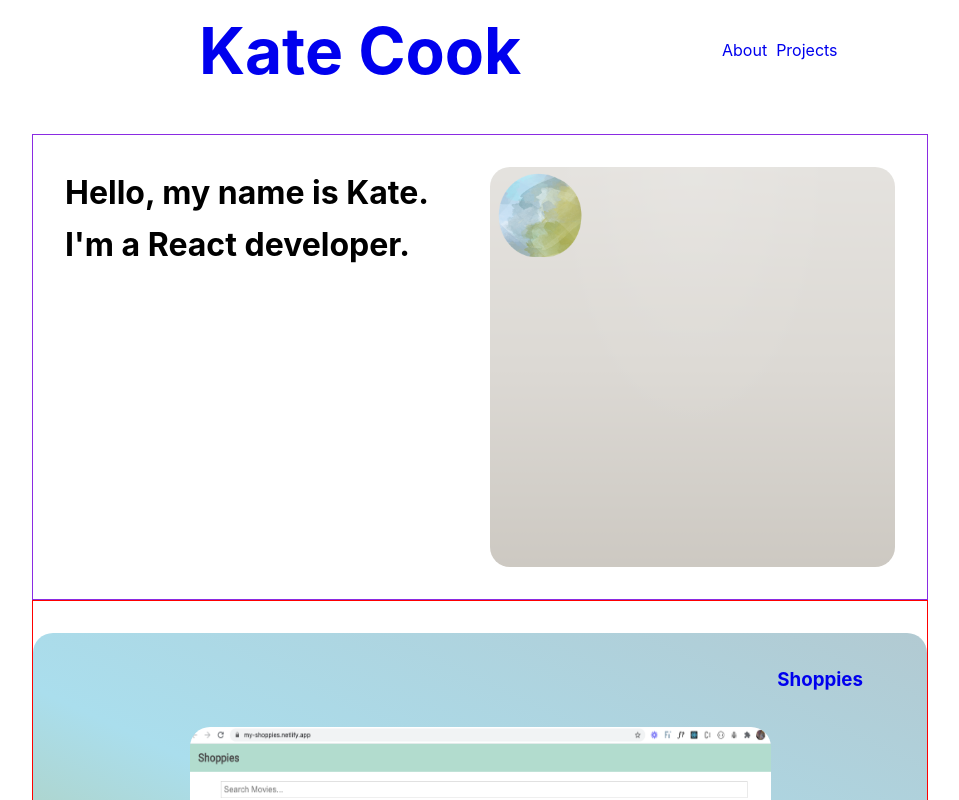
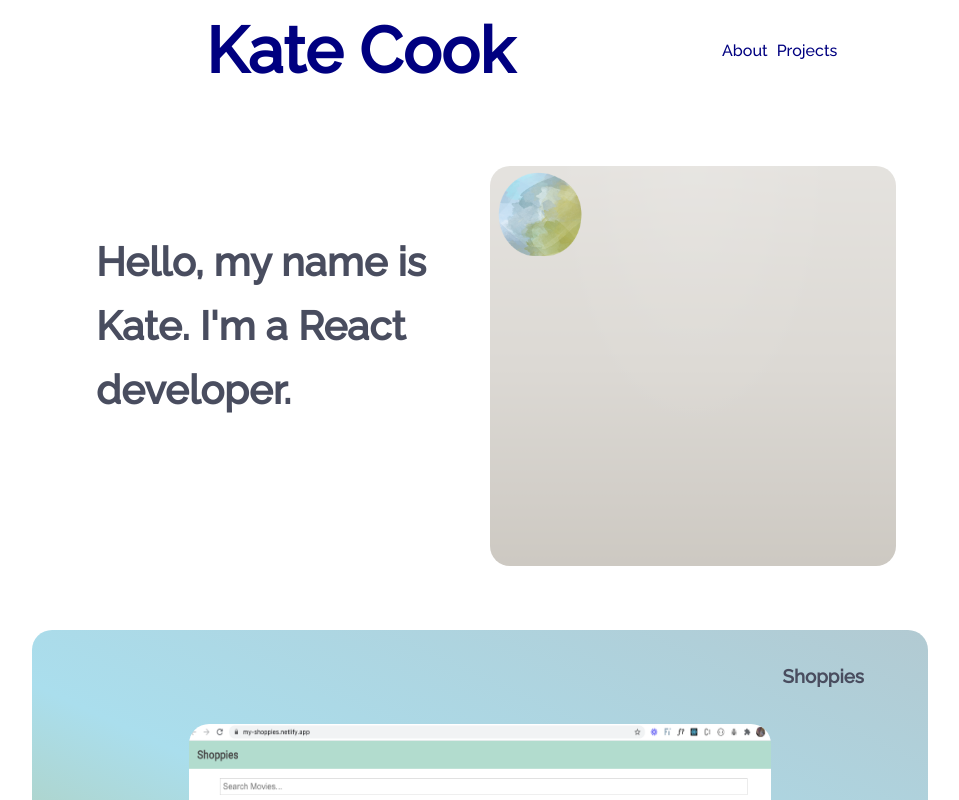
Before and after one commit to kecook/my-portfolio, a React (Create React App) app: page / in a window 1280 px wide. Shown: the top 800 px of the page, without its empty margins (160-1119 px from the left). Built offline with nearby package versions, Linux system fonts and the light colour scheme.

Commit message:
changes to font colour

```diff
--- a/public/index.html
+++ b/public/index.html
@@ -10,27 +10,9 @@
       content="Web site created using create-react-app"
     />
     <link rel="apple-touch-icon" href="%PUBLIC_URL%/logo192.png" />
-    <link
-      rel="stylesheet"
-      href="https://fonts.googleapis.com/icon?family=Material+Icons"
-    />
-    <link
-      rel="stylesheet"
-      href="https://fonts.googleapis.com/css?family=Roboto:300,400,500,700&display=swap"
-    />
     <link rel="preconnect" href="https://fonts.gstatic.com" />
     <link
-      href="https://fonts.googleapis.com/css2?family=Noto+Sans+JP:wght@300;400&display=swap"
-      rel="stylesheet"
-    />
-    <link rel="preconnect" href="https://fonts.gstatic.com" />
-    <link
-      href="https://fonts.googleapis.com/css2?family=Sacramento&display=swap"
-      rel="stylesheet"
-    />
-    <link rel="preconnect" href="https://fonts.gstatic.com" />
-    <link
-      href="https://fonts.googleapis.com/css2?family=Amatic+SC:wght@400;700&display=swap"
+      href="https://fonts.googleapis.com/css2?family=Open+Sans&family=Raleway:wght@500&display=swap"
       rel="stylesheet"
     />
 
--- a/src/App.css
+++ b/src/App.css
@@ -1,12 +1,4 @@
 /* Global Styles */
-:root {
-  --primary-color: #a9d8c8;
-  --dark-color: #1d4e89;
-  --light-color: #e69ea1;
-  --danger-color: #db4372;
-  --success-color: #a9d8c8;
-  --scuba-color: #dfba47;
-}
 
 * {
   box-sizing: border-box;
--- a/src/comps/gitHubFinder/GitHubFinder.css
+++ b/src/comps/gitHubFinder/GitHubFinder.css
@@ -37,3 +37,6 @@
 .githubFinderWebSite {
   text-decoration: underline2px #f08ed2;
 }
+p {
+  font-family: 'Raleway', sans-serif;
+}
--- a/src/comps/home/Home.css
+++ b/src/comps/home/Home.css
@@ -3,13 +3,24 @@
   grid-template-columns: 1fr 1fr;
   grid-gap: 20px;
   padding: 2rem;
-  border: 1px solid blueviolet;
 }
 .homeWrapper {
   padding: 2rem;
 }
+h1,
+h2,
+h3,
+h4,
+p {
+  font-family: 'Raleway';
+  color: #494d5f;
+}
 .heroText {
   justify-content: center;
+}
+.heroTitle {
+  padding: 4rem 2rem;
+  font-size: 40px;
 }
 .heroImg {
   background-color: #dcd9d4;
@@ -35,7 +46,6 @@
 }
 
 .projectSection {
-  border: 1px solid red;
   align-items: center;
   padding: 2rem 0 2rem 0;
 }
--- a/src/comps/home/Home.js
+++ b/src/comps/home/Home.js
@@ -15,7 +15,9 @@ const Home = () => {
     <div className='homeWrapper'>
       <div className='homeGrid'>
         <div className='HeroText'>
-          <h1>Hello, my name is Kate. I'm a React developer.</h1>
+          <h1 className='heroTitle'>
+            Hello, my name is Kate. I'm a React developer.
+          </h1>
         </div>
         <div className='heroImg'>
           <motion.img
--- a/src/comps/navbar/Navbar.css
+++ b/src/comps/navbar/Navbar.css
@@ -1,4 +1,6 @@
 .navbar {
+  font-family: 'Raleway', sans-serif;
+
   justify-content: space-evenly;
   width: 100%;
 }
@@ -6,14 +8,14 @@
 .navbar-wrapper {
   display: grid;
   grid-template-columns: 75% 25%;
-  color: #0e3039;
+  /* color: #0e3039; */
 }
 .banner {
-  /* font-family: 'Amatic SC', cursive; */
-
   font-size: 4rem;
   justify-self: center;
   align-self: center;
+  /* color: #0b032d; */
+  color: #ffb997;
 }
 
 .icons {
@@ -30,6 +32,7 @@
   align-self: center;
   padding: 2px;
   text-decoration: none;
+  color: navy;
 }
 .about:hover {
   border-bottom: 2px solid #f08ed2;
@@ -40,6 +43,7 @@
 
 .linkHome {
   text-decoration: none;
+  color: navy;
 }
 
 .menuWrapper {
--- a/src/comps/shoppies/Shoppies.css
+++ b/src/comps/shoppies/Shoppies.css
@@ -53,3 +53,6 @@ img {
   text-align: Left;
   padding: 3em 3em 1em;
 }
+p {
+  font-family: 'Raleway', sans-serif;
+}
```
